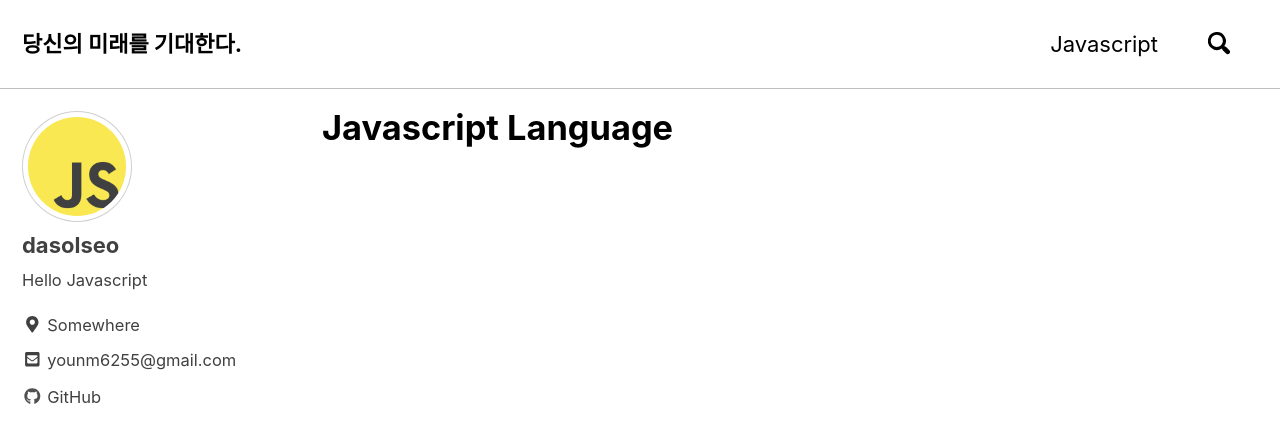
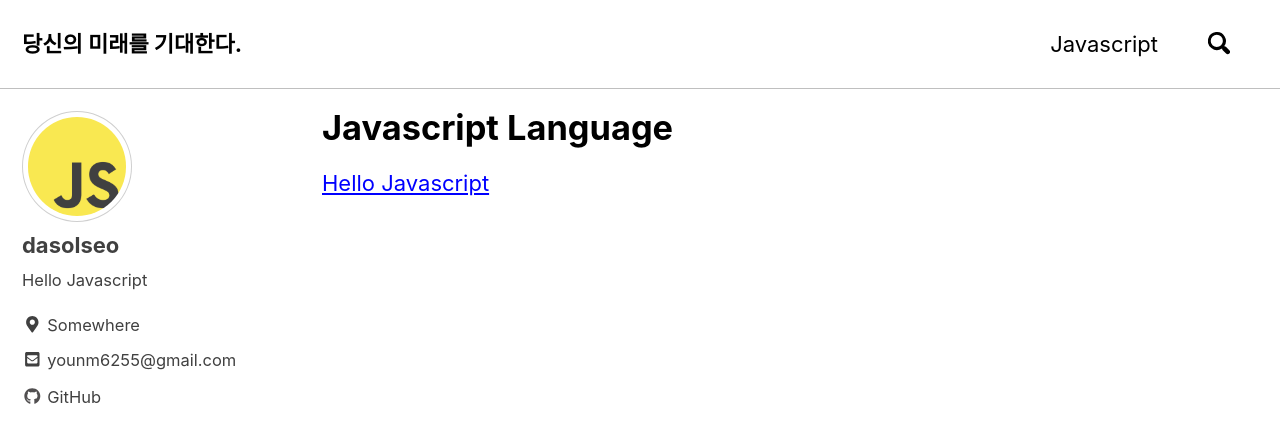
Before and after one commit to dasol-seo/dasol-seo.github.io, a Jekyll site: the page built from _pages/language.md, in a window 1280 px wide and 900 px high. Shown: the top 443 px of the window. Built offline with Jekyll 4.4.1, drawn with Linux system fonts in a browser that asks for light colours; nearby versions of some CDN libraries.

Commit message:
connect post to page(2018-10-13-hello-javascipt)

```diff
--- a/_pages/language.md
+++ b/_pages/language.md
@@ -4,3 +4,5 @@ permalink: /language/
 title: "Javascript Language"
 author_profile: true
 ---
+
+[Hello Javascript]({% post_url 2018-10-13-hello-javascript %})
```
